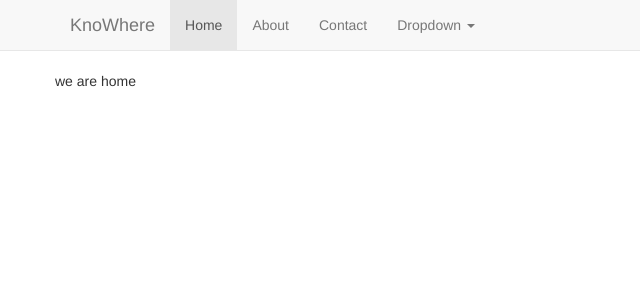
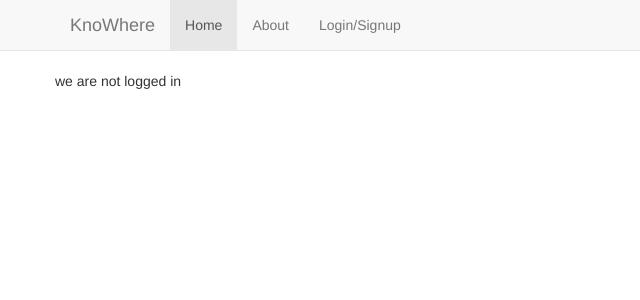
Before and after one commit to justKnoWhere/knowhere, a Django app: page / in a window 1280 px wide. Shown: the top 300 px of the page, without its empty margins (0-640 px from the left). Run offline with Django 3.2, Linux system fonts and the light colour scheme; some libraries are stand-ins or nearby versions.

Commit message:
KW-38 Adding login stuff

```diff
--- a/website/templates/website/_navigation.html
+++ b/website/templates/website/_navigation.html
@@ -13,19 +13,7 @@
       <ul class="nav navbar-nav">
         <li class="active"><a href="#">Home</a></li>
         <li><a href="#about">About</a></li>
-        <li><a href="#contact">Contact</a></li>
-        <li class="dropdown">
-          <a href="#" class="dropdown-toggle" data-toggle="dropdown" role="button" aria-haspopup="true" aria-expanded="false">Dropdown <span class="caret"></span></a>
-          <ul class="dropdown-menu">
-            <li><a href="#">Action</a></li>
-            <li><a href="#">Another action</a></li>
-            <li><a href="#">Something else here</a></li>
-            <li role="separator" class="divider"></li>
-            <li class="dropdown-header">Nav header</li>
-            <li><a href="#">Separated link</a></li>
-            <li><a href="#">One more separated link</a></li>
-          </ul>
-        </li>
+        <li><a href="/accounts/login">Login/Signup</a></li>
       </ul>
     </div>
 </div>
--- a/website/templates/website/index.html
+++ b/website/templates/website/index.html
@@ -4,6 +4,6 @@
 
 {% block content %}
     <div class="row">
-        we are home
+        we are {% if request.user.is_authenticated %}logged in{% else %}not logged in{% endif %}
     </div>
 {% endblock %}
```
